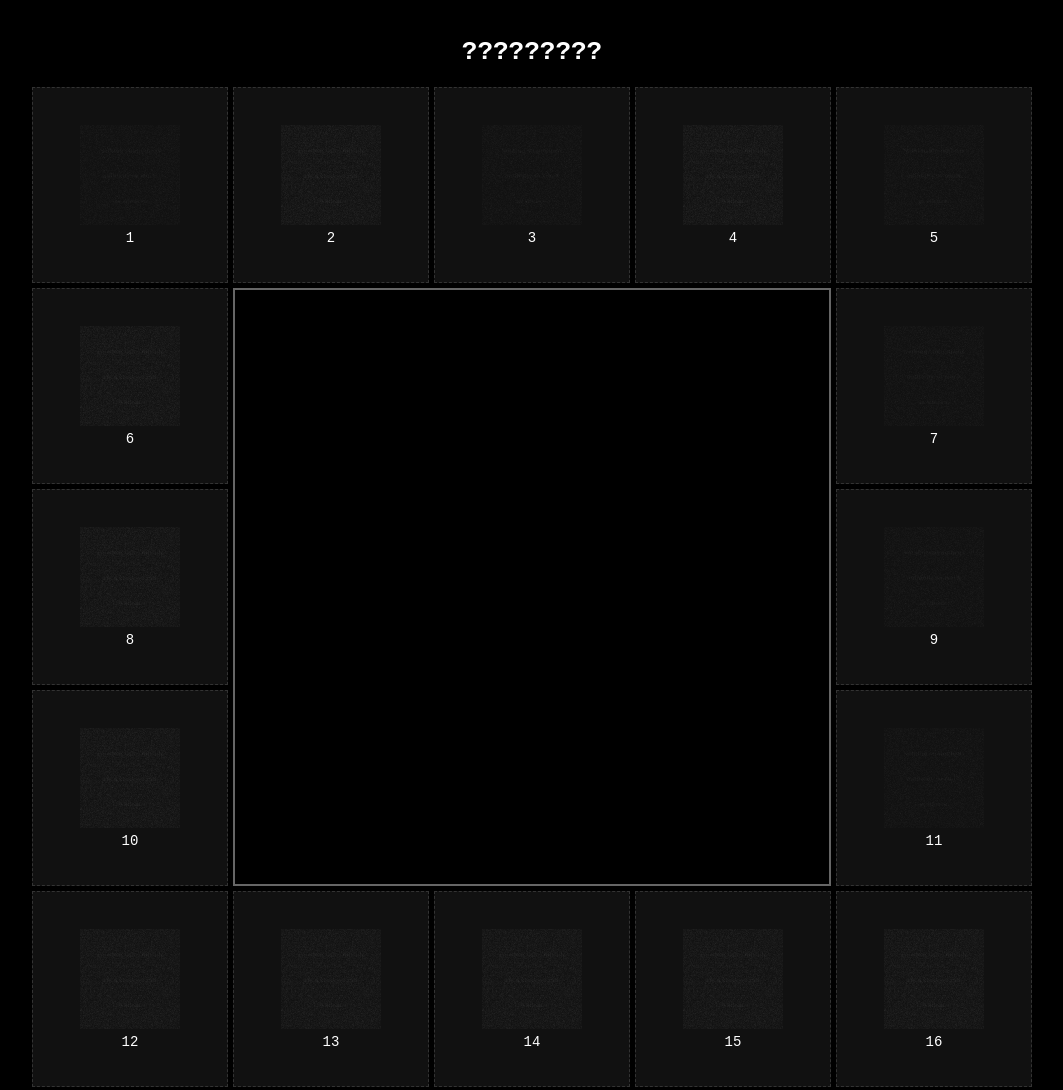
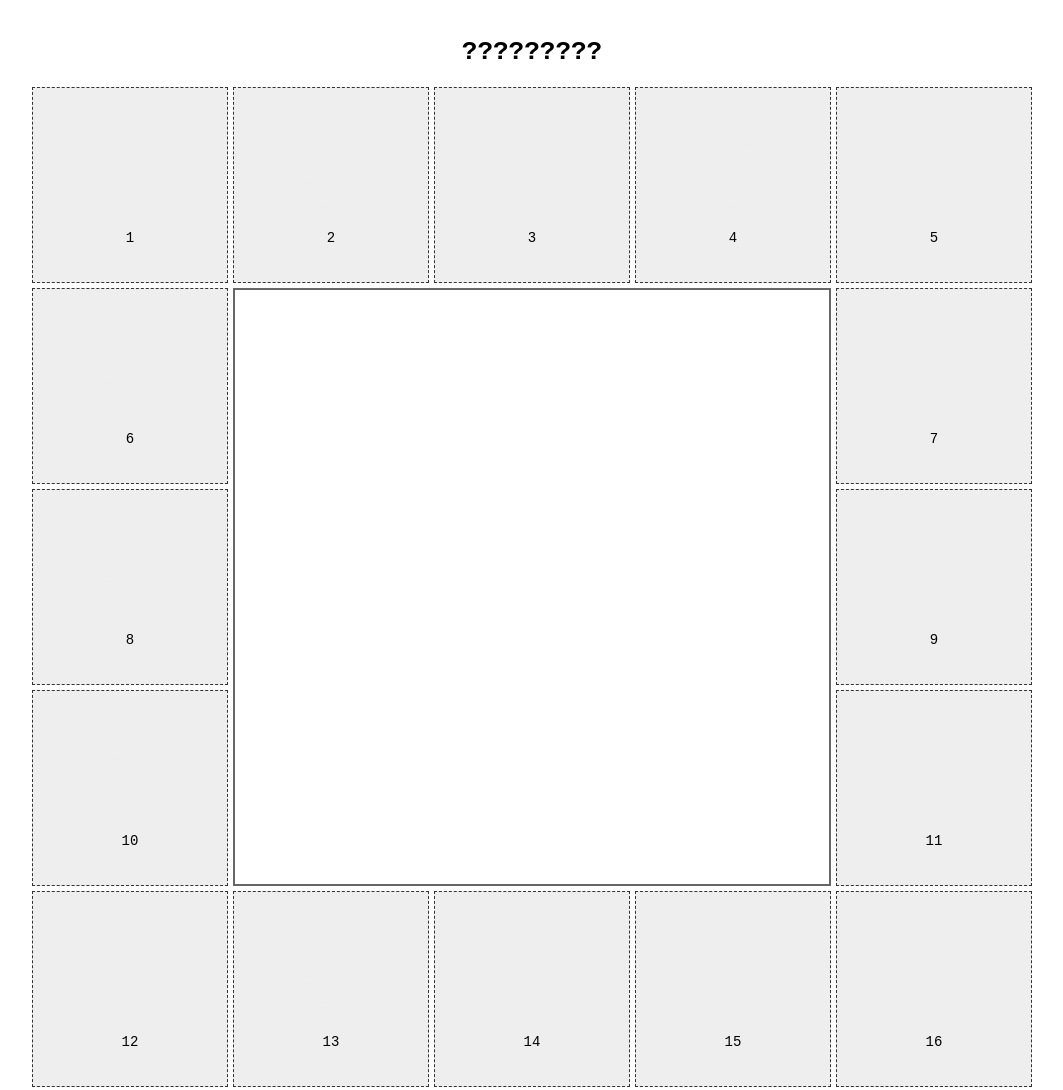
Before and after one commit to Notorious-Squirrel/Cyber-Nightmares, a plain HTML site: page theboard.html in a window 1280 px wide. Shown: the whole page, without its empty margins (108-1171 px from the left). Drawn offline with Linux system fonts and the light colour scheme.

Commit message:
Update theboard.html

```diff
--- a/theboard.html
+++ b/theboard.html
@@ -2,11 +2,10 @@
 <html lang="en">
 <head>
   <meta charset="UTF-8">
-
   <style>
     body {
-      background: black;
-      color: white;
+      background: white; /* changed to white */
+      color: black;      /* changed text color */
       font-family: monospace;
       display: flex;
       flex-direction: column;
@@ -30,14 +29,14 @@
       flex-direction: column;
       align-items: center;
       justify-content: center;
-      background: #111;
+      background: #eee; /* lighter grey cells */
       font-size: 14px;
     }
     .cell.center {
       grid-column: 2 / span 3;
       grid-row: 2 / span 3;
       border: 2px solid #666;
-      background: #000;
+      background: white; /* keep central dropzone white */
       position: relative;
       font-size: 0;
     }
```
